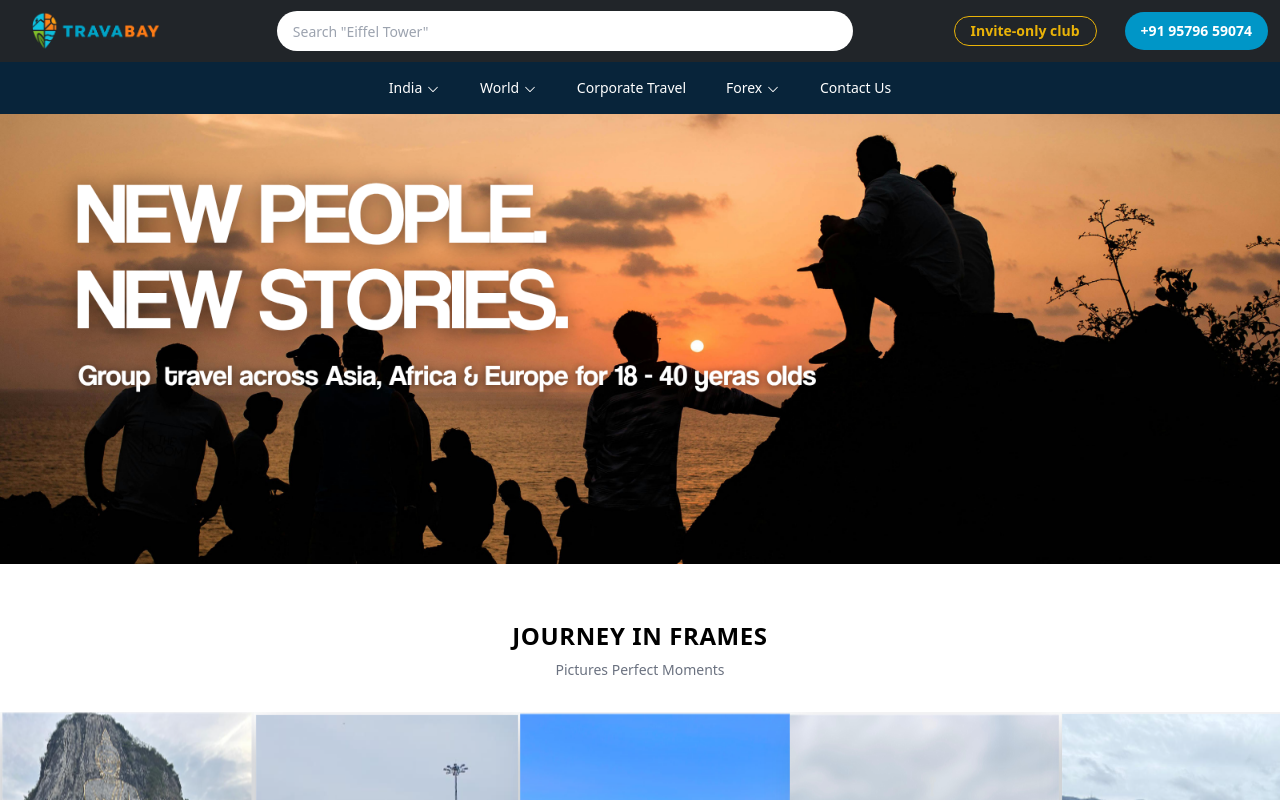
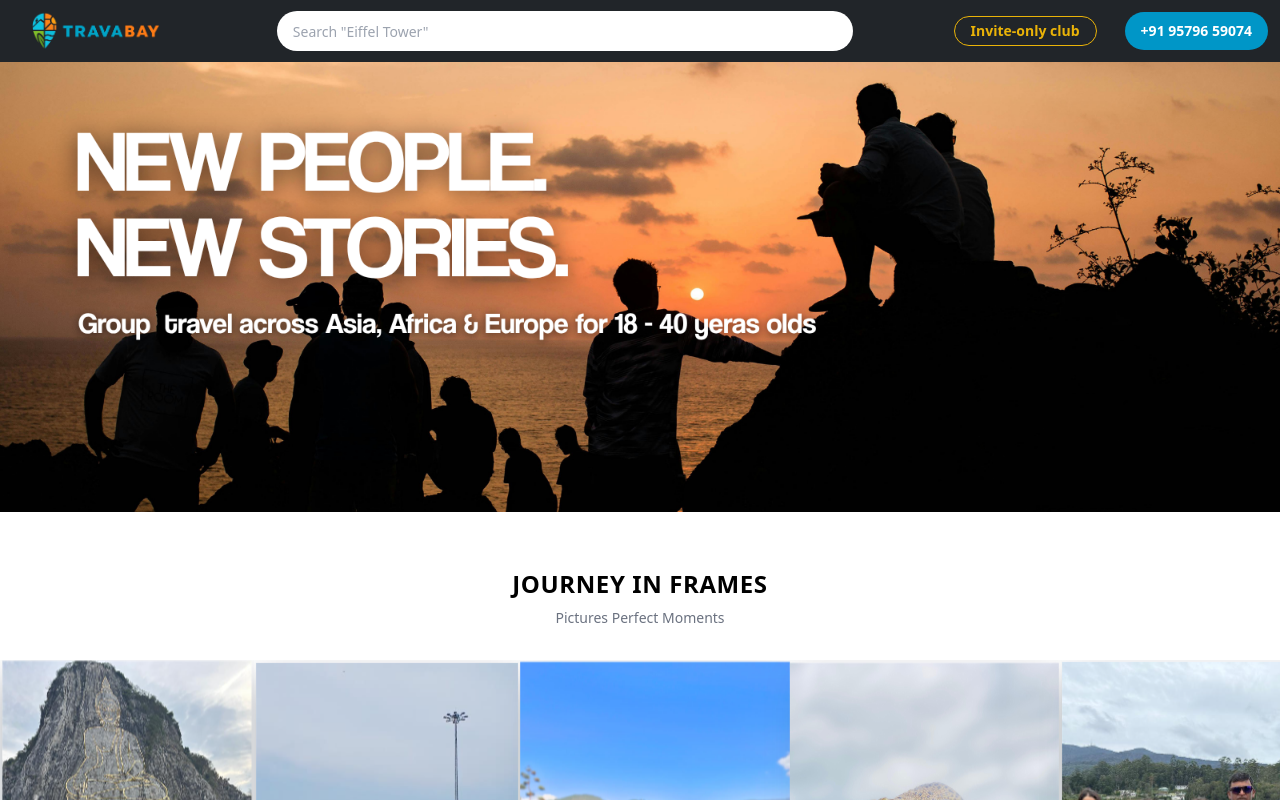
Before and after one commit to Vaibhav74-cpu/travabay, a React (Vite) app in the folder frontend/: page / in a window 1280 px wide. Shown: the top 800 px of the page. Built offline with nearby package versions, Linux system fonts and the light colour scheme; no server answers.

Commit message:
Updated TopNavbar changes

```diff
--- a/frontend/src/components/shared/TopNavbar.jsx
+++ b/frontend/src/components/shared/TopNavbar.jsx
@@ -11,25 +11,6 @@ function TopNavbar() {
 
   return (
     <>
-        <section className='w-full bg-[#08243a] text-white'>
-            <div className='flex items-center justify-center gap-2 text-sm'>
-                <div className='p-4 hover:bg-gray-400'>
-                    <button>India <PiCaretDown onClick={showDestinations} className='inline' /></button>
-                </div>
-                <div className='p-4 hover:bg-gray-400'>
-                    <button>World <PiCaretDown className='inline' /></button>
-                </div>
-                <div className='p-4 hover:bg-gray-400'>
-                    <button>Corporate Travel</button>
-                </div>
-                <div className='p-4 hover:bg-gray-400'>
-                    <button>Forex <PiCaretDown className='inline' /></button>
-                </div>
-                <div className='p-4 hover:bg-gray-400'>
-                    <button>Contact Us</button>
-                </div>
-            </div>
-        </section>
     </>
   )
 }
```
